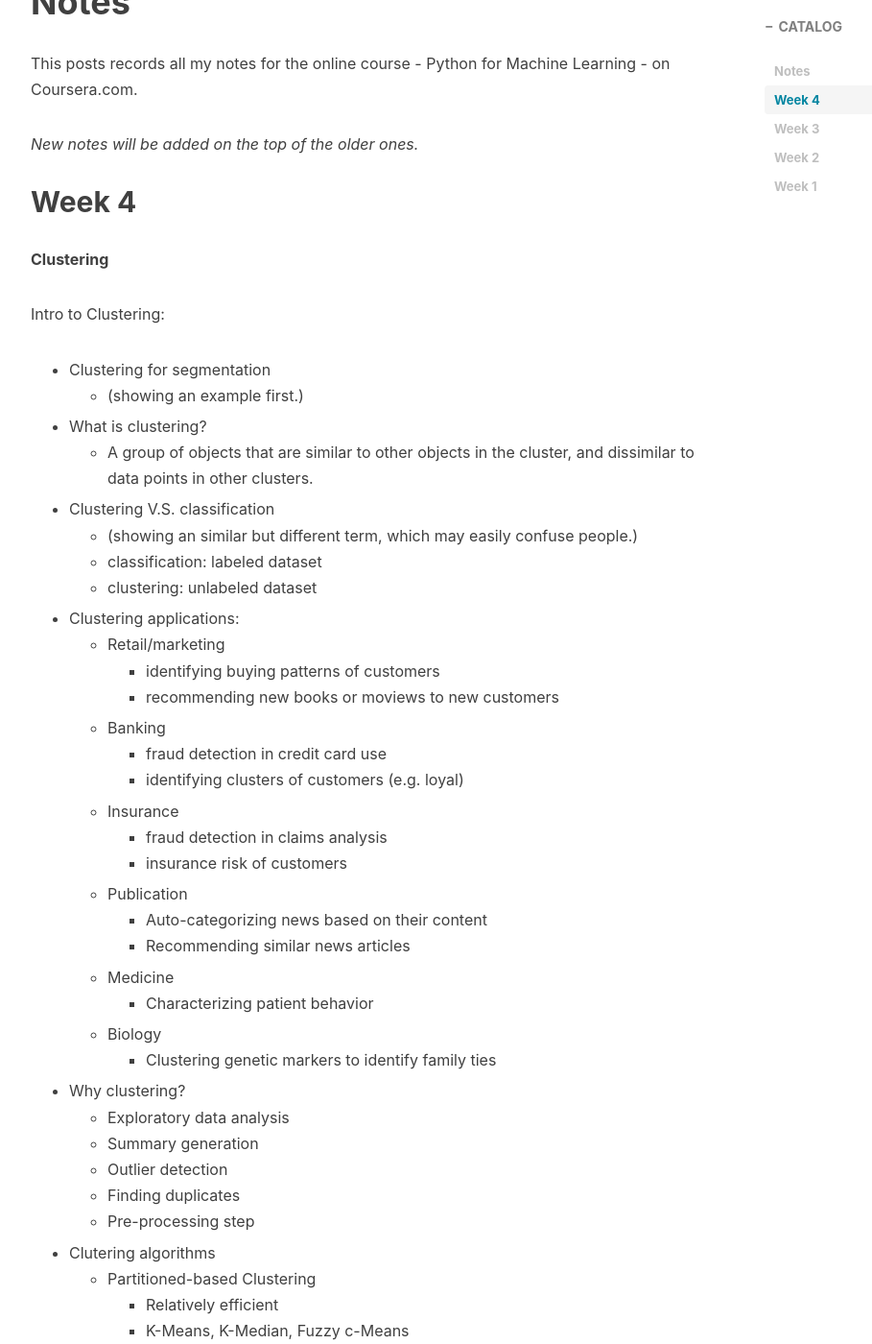
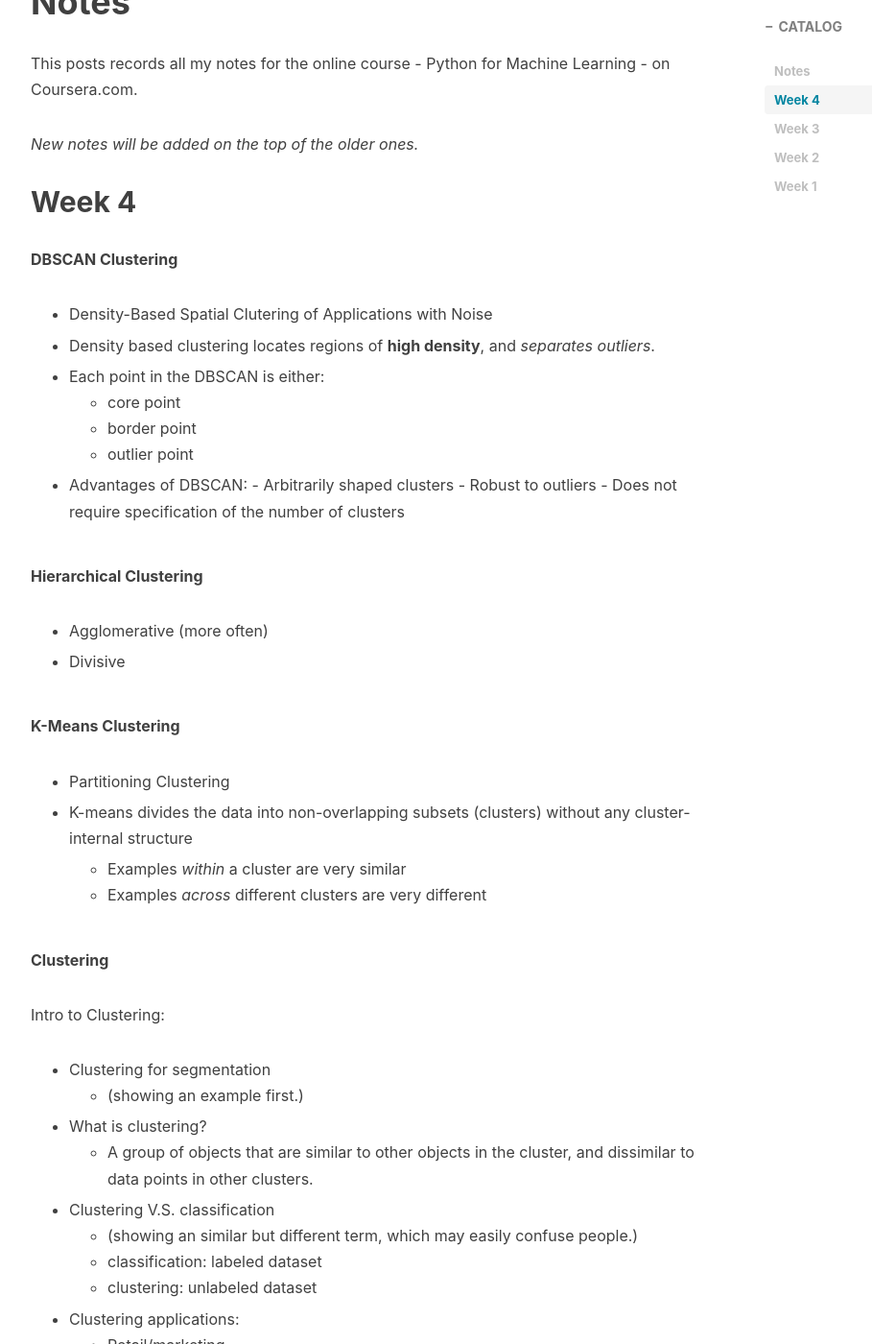
Before and after one commit to xian49930/jiuwuzhi.github.io, a Jekyll site: the page built from _posts/2019-09-06-Notes-Python for Machine Learning.md, in a window 1280 px wide and 1400 px high, scrolled down 650 px. Shown: the whole window at 96% size, without its empty margins (233-1142 px from the left). Built offline with Jekyll 4.4.1, drawn with Linux system fonts in a browser that asks for light colours; nearby versions of some CDN libraries; formulas are drawn with MathJax 3; comment, search, counter and statistics services are not loaded.

Commit message:
Update 2019-09-06-Notes-Python for Machine Learning.md

```diff
--- a/_posts/2019-09-06-Notes-Python for Machine Learning.md
+++ b/_posts/2019-09-06-Notes-Python for Machine Learning.md
@@ -20,6 +20,41 @@ This posts records all my notes for the online course - Python for Machine Learn
 *New notes will be added on the top of the older ones.*
 
 ## Week 4
+
+**DBSCAN Clustering**
+
+- Density-Based Spatial Clutering of Applications with Noise
+
+- Density based clustering locates regions of **high density**, and *separates outliers*.
+
+- Each point in the DBSCAN is either:
+	- core point
+	- border point
+	- outlier point
+ - Advantages of DBSCAN:
+ 	- Arbitrarily shaped clusters
+ 	- Robust to outliers
+ 	- Does not require specification of the number of clusters
+
+
+
+
+**Hierarchical Clustering**
+
+- Agglomerative (more often)
+
+- Divisive
+
+
+**K-Means Clustering**
+
+- Partitioning Clustering
+
+- K-means divides the data into non-overlapping subsets (clusters) without any cluster-internal structure
+	- Examples *within* a cluster are very similar
+	- Examples *across* different clusters are very different
+
+
 
 **Clustering**
 
```
